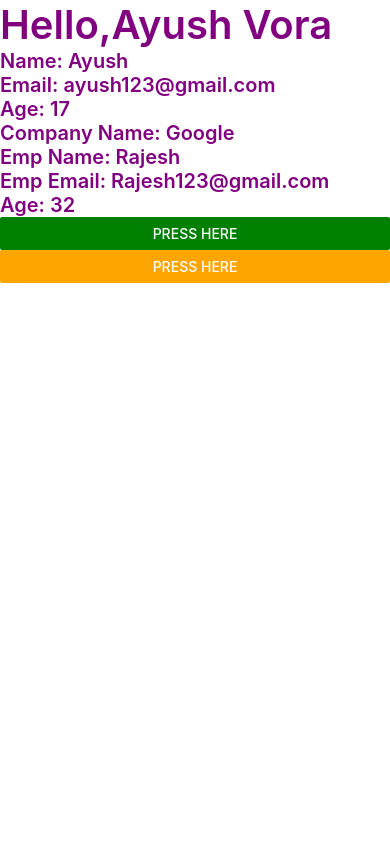
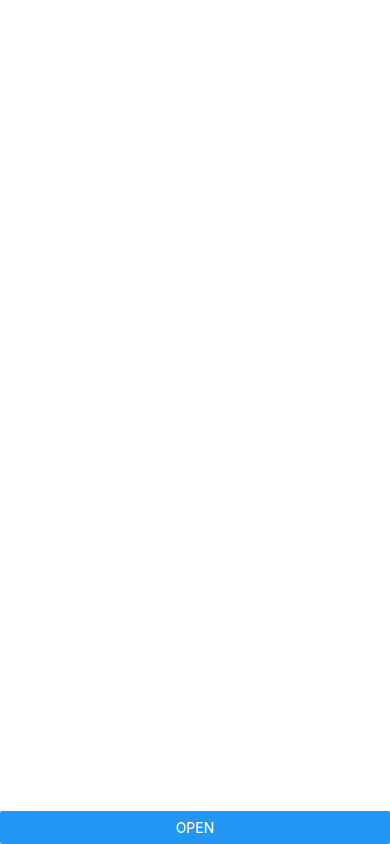
Before and after one commit to ayushvora01/React.Native, a React Native app: screen / in a window 390 px wide. Built offline with nearby package versions, Linux system fonts and the light colour scheme.

Commit message:
Modal I have completed Modal (Dialogue Box)

```diff
--- a/App.tsx
+++ b/App.tsx
@@ -5,8 +5,8 @@
  * @format
  */
 
-import React from 'react';
-import type { PropsWithChildren } from 'react';
+import React, { useEffect } from 'react';
+import { PropsWithChildren, useState } from 'react';
 import {
   SafeAreaView,
   ScrollView,
@@ -16,10 +16,14 @@ import {
   useColorScheme,
   View,
   Button,
+  FlatList,
+  SectionList,
+  TouchableHighlight,
+  TouchableOpacity,
+  ActivityIndicator,
+  Modal,
 } from 'react-native';
 
-import UserData from './components/UserData';
-import CompanyData from './components/CompanyData';
 import {
   Colors,
   DebugInstructions,
@@ -32,39 +36,54 @@ type SectionProps = PropsWithChildren<{
   title: string;
 }>;
 
-// const name = "Ayush";
-// var email = "Ayush123@gmail.com"
-// let age = 17;
-// function University() {
-//   return "Marwadi University";
-// }
-
-
-const test1 = (val: string) => {
-  console.warn(val);
-}
-const test2 = () => {
-  console.warn("Function Called");
-}
-
-let data = 30;
 
 function App(): JSX.Element {
   const isDarkMode = useColorScheme() === 'dark';
 
+  const[showModal,setShowModal]=useState(false);
+
   return (
-    <View>
-      <Text style={{ fontSize: 40, fontWeight: "600", color: "purple" }}>Hello,Ayush Vora</Text>
-      {/* <Text style={{ fontSize: 50, fontWeight: "600", color: "purple" }}>Hello,{name} Vora</Text> */}
-      {/* <Text style={{ fontSize: 30, fontWeight: "600", color: "blue" }}>{University()}</Text> */}
-      {/* <Text style={{ fontSize: 30, fontWeight: "600", color: "blue" }}>{100 - 90}</Text> */}
-      {/* <Text style={{ fontSize: 30, fontWeight: "600", color: "blue" }}>{age===18?"Above 18":"Below 18"}</Text> */}
-      <UserData />
-      <CompanyData />
-      <Button title='Press Here' color={'green'} onPress={() => test1("Hello, Ayush Vora")}></Button>
-      <Button title='Press Here' color={'orange'} onPress={test2}></Button>
+    <View style={Styles.main}>
+      <Modal transparent={true} visible={showModal} animationType='slide'>
+        <View style={Styles.centeredView}>
+          <View style={Styles.modalView}>
+            <Text style={Styles.modalText}>Hello, I am Ayush</Text>
+            <Button title='Close' onPress={()=>setShowModal(false)}/>
+          </View>
+        </View>
+      </Modal>
+      <View style={Styles.buttonView}>
+        <Button title='Open' onPress={()=>setShowModal(true)}/></View>
     </View>
   );
 }
 
+const Styles = StyleSheet.create({
+  main: {
+    flex: 1,
+  },
+  buttonView: {
+    flex: 1,
+    justifyContent: 'flex-end',
+  },
+  centeredView: {
+    flex: 1,
+    justifyContent: 'center',
+    alignItems: 'center',
+  },
+  modalView: {
+    backgroundColor: 'black',
+    padding: 30,
+    borderRadius: 20,
+    shadowColor: 'black',
+    elevation: 5,
+  },
+  modalText: {
+    fontSize: 30,
+    fontWeight: '400',
+    color: 'white',
+    marginBottom: 20,
+  }
+})
+
 export default App;
```
Also changed, not shown: components/Student.js (added, +47 -0 lines).
